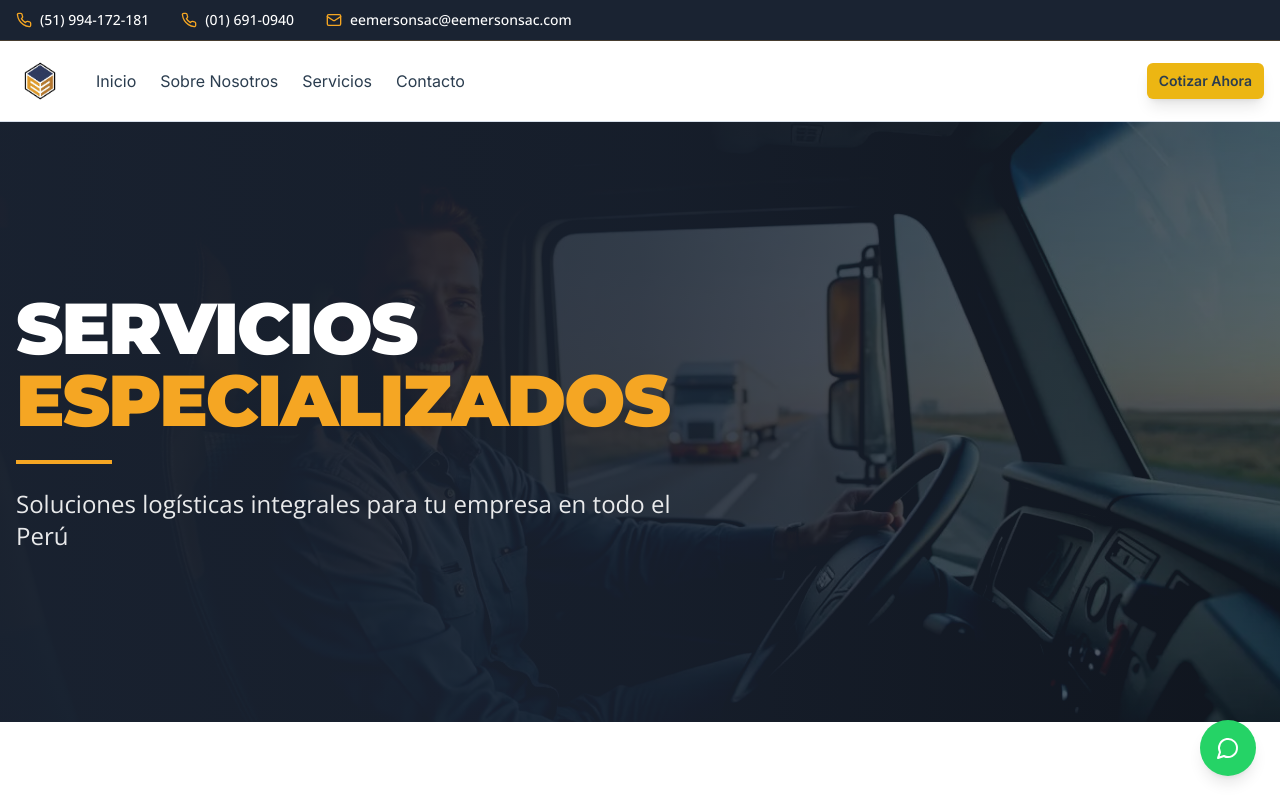
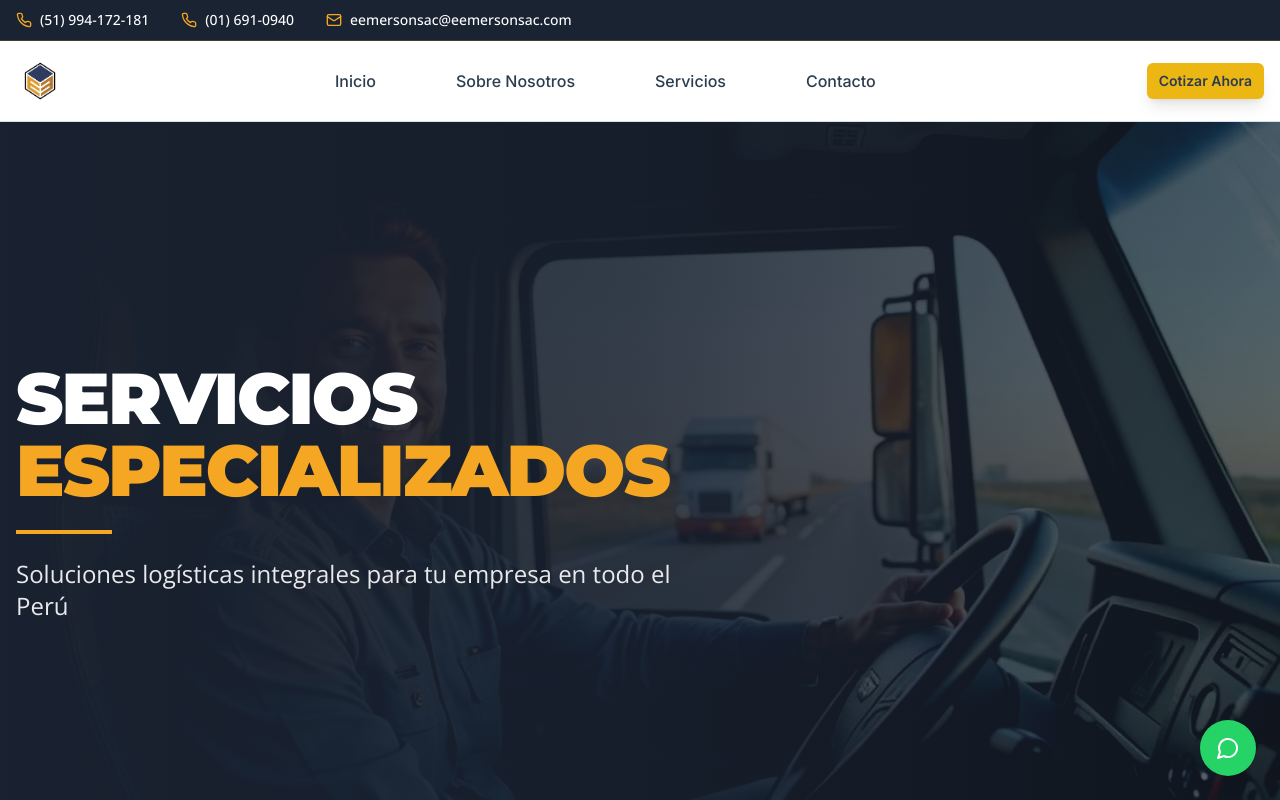
Before and after one commit to stxfxno/eemerson-trailer-route, a React (Vite) app: page /servicios in a window 1280 px wide. Shown: the top 800 px of the page. Built offline with nearby package versions, Linux system fonts and the light colour scheme; the HTML template or start-up script is replaced by a standard one.

Commit message:
feat: update layout and styling for Header, Hero, About Us, Contact, Service Detail, and Services Page components

```diff
--- a/src/components/Header.tsx
+++ b/src/components/Header.tsx
@@ -24,27 +24,26 @@ const Header = () => {
       <TopBar />
       <div className="border-b border-border">
       <div className="container mx-auto px-4 py-4 flex items-center justify-between">
-        {/* Logo y navegación a la izquierda */}
-        <div className="flex items-center gap-8">
+        {/* Logo a la izquierda */}
         <Link to="/" className="flex items-center gap-2">
           <img src={logo} alt="Eemerson SAC Logo" className="h-12 w-12" />
         </Link>
 
-          <nav className="hidden md:flex items-center gap-6">
-            <Link to="/" className="text-foreground hover:text-accent transition-colors">
+        {/* Navegación centrada */}
+        <nav className="hidden md:flex items-center gap-20">
+          <Link to="/" className="text-foreground hover:text-accent transition-colors font-medium">
             Inicio
           </Link>
-            <Link to="/sobre-nosotros" className="text-foreground hover:text-accent transition-colors">
+          <Link to="/sobre-nosotros" className="text-foreground hover:text-accent transition-colors font-medium">
             Sobre Nosotros
           </Link>
-            <Link to="/servicios" className="text-foreground hover:text-accent transition-colors">
+          <Link to="/servicios" className="text-foreground hover:text-accent transition-colors font-medium">
             Servicios
           </Link>
-            <Link to="/contacto" className="text-foreground hover:text-accent transition-colors">
+          <Link to="/contacto" className="text-foreground hover:text-accent transition-colors font-medium">
             Contacto
           </Link>
         </nav>
-        </div>
 
         {/* CTA a la derecha */}
         <div className="hidden md:block">
--- a/src/components/Hero.tsx
+++ b/src/components/Hero.tsx
@@ -17,7 +17,7 @@ const Hero = () => {
   };
 
   return (
-    <section className="relative w-full min-h-[600px] md:min-h-[700px] lg:min-h-[750px] bg-[#1a2332] overflow-hidden flex items-center">
+    <section className="relative w-full h-[calc(100vh-120px)] min-h-[550px] bg-[#1a2332] overflow-hidden flex items-center">
       {/* Overlay más agresivo */}
       <div className="absolute inset-0 bg-gradient-to-r from-[#1a2332]/95 via-[#1a2332]/85 to-[#1a2332]/60 z-10" />
 
--- a/src/pages/AboutUs.tsx
+++ b/src/pages/AboutUs.tsx
@@ -11,7 +11,7 @@ const AboutUs = () => {
 
       <main className="flex-1">
         {/* Hero Section */}
-        <section className="relative w-full min-h-[500px] md:min-h-[600px] bg-[#1a2332] overflow-hidden flex items-center">
+        <section className="relative w-full min-h-[50vh] py-20 md:py-28 bg-[#1a2332] overflow-hidden flex items-center">
           <div className="absolute inset-0 bg-gradient-to-r from-[#1a2332]/95 via-[#1a2332]/85 to-[#1a2332]/60 z-10"></div>
           <img
             src={aboutHeroImage}
--- a/src/pages/Contact.tsx
+++ b/src/pages/Contact.tsx
@@ -69,7 +69,7 @@ const Contact = () => {
 
       <main className="flex-1">
         {/* Hero Section - Moderno y Dinámico */}
-        <section className="relative bg-[#1a2332] text-white overflow-hidden min-h-[400px] flex items-center">
+        <section className="relative bg-[#1a2332] text-white overflow-hidden min-h-[50vh] py-20 md:py-28 flex items-center">
           {/* Overlay con gradiente */}
           <div className="absolute inset-0 bg-gradient-to-r from-[#1a2332] via-[#1a2332]/90 to-[#1a2332]/70 z-10"></div>
 
--- a/src/pages/ServiceDetail.tsx
+++ b/src/pages/ServiceDetail.tsx
@@ -112,7 +112,7 @@ const ServiceDetail = () => {
 
       <main className="flex-1">
         {/* Hero Section - Moderno y Dinámico */}
-        <section className="relative bg-[#1a2332] text-white overflow-hidden min-h-[600px] flex items-center">
+        <section className="relative bg-[#1a2332] text-white overflow-hidden min-h-[50vh] py-20 md:py-28 flex items-center">
           {/* Overlay con gradiente más agresivo */}
           <div className="absolute inset-0 bg-gradient-to-r from-[#1a2332]/95 via-[#1a2332]/85 to-[#1a2332]/60 z-10"></div>
 
--- a/src/pages/ServicesPage.tsx
+++ b/src/pages/ServicesPage.tsx
@@ -52,7 +52,7 @@ const ServicesPage = () => {
 
       <main className="flex-1">
         {/* Hero Section */}
-        <section className="relative bg-[#1a2332] text-white overflow-hidden min-h-[500px] md:min-h-[600px] flex items-center">
+        <section className="relative bg-[#1a2332] text-white overflow-hidden min-h-[50vh] py-20 md:py-28 flex items-center">
           <div className="absolute inset-0 bg-gradient-to-r from-[#1a2332]/95 via-[#1a2332]/85 to-[#1a2332]/60 z-10"></div>
           <img
             src={servicesHeroImage}
```
Lines whose indentation alone changed are shown as unchanged.
